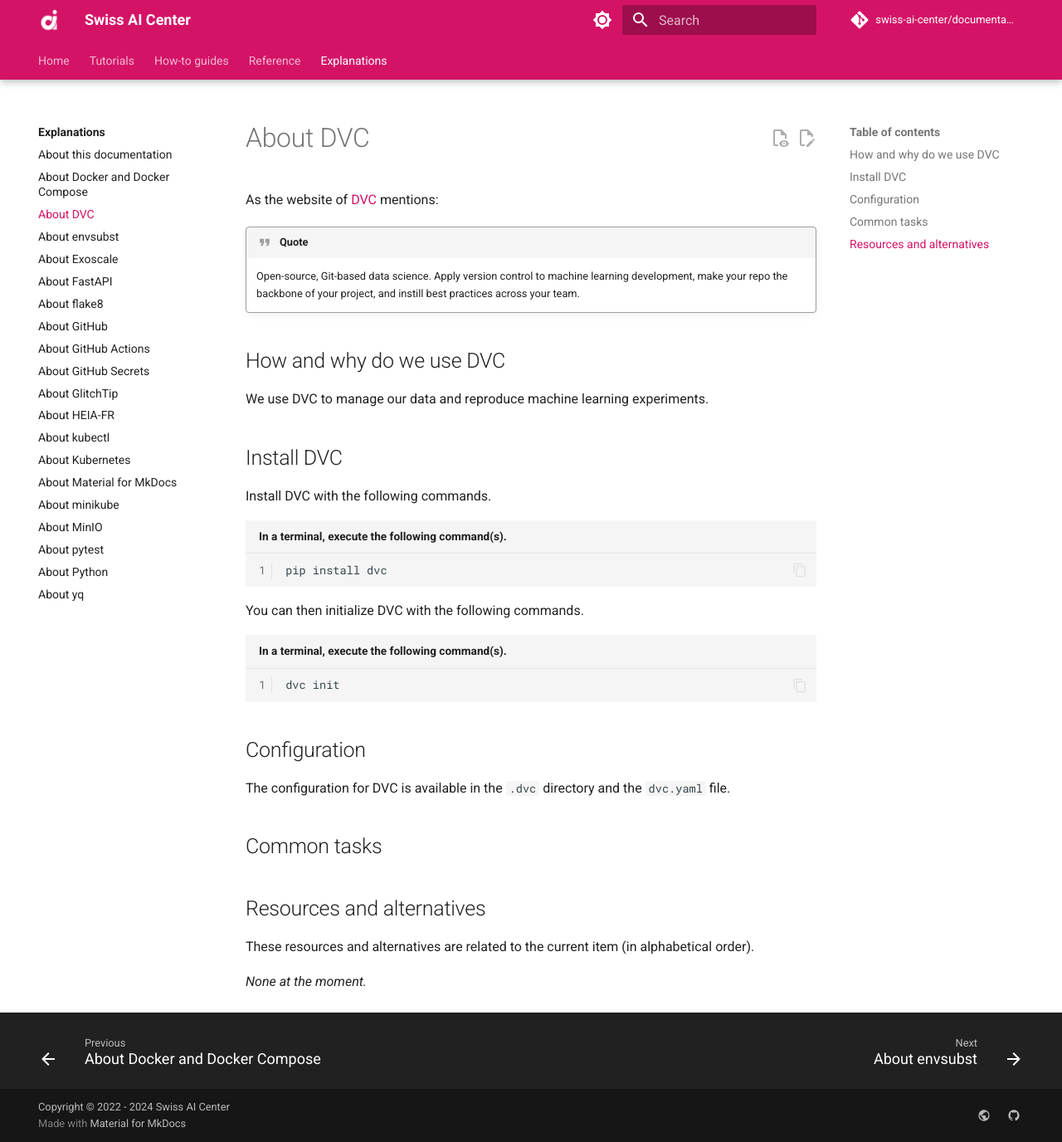
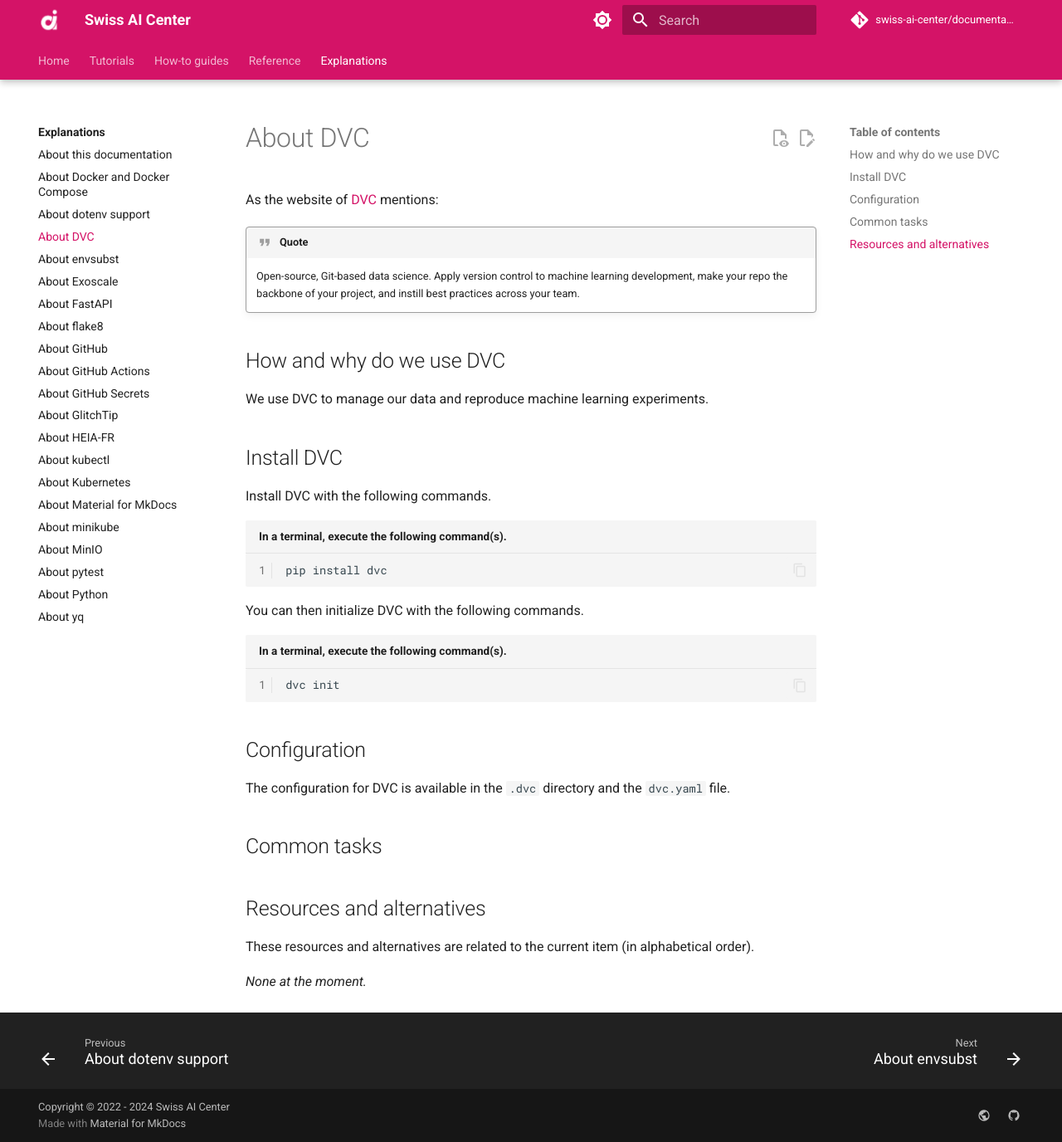
Before and after one commit to swiss-ai-center/documentation, an MkDocs documentation site: the page built from docs/explanations/about-dvc.md, in a window 1280 px wide and 1376 px high. Shown: the whole window at 83% size. Built offline with MkDocs 1.6.1 and Material for MkDocs 9.7.7, drawn with Linux system fonts in a browser that asks for light colours; comment, search, counter and statistics services are not loaded; part of the change alters nothing that is shown.

Commit message:
Added Dotenv doc (#54)

```diff
--- /dev/null
+++ b/docs/explanations/about-dotenv-support.md
@@ -0,0 +1,35 @@
+# About dotenv support
+
+As the website of
+[pydantic](https://docs.pydantic.dev/latest/concepts/pydantic_settings/#dotenv-env-support)
+mentions:
+
+!!! quote
+
+    `Dotenv` files (generally named `.env`) are a common pattern that make it easy
+    to use environment variables in a platform-independent manner.
+
+## How and why do we use dotenv
+
+`dotenv` is used to store environment variables in a file called `.env` and load
+them into the environment when the application starts. This is useful for local
+development. It is then overridden by the environment variables set in the
+repository secrets.
+
+## Install dotenv
+
+dotenv has no installation requirements. It is a simple file that is read by the
+application.
+
+## Configuration
+
+The `.env` file should be placed in the root of the project. Pydantic will
+automatically read the file and load the environment variables into the
+application when using the `BaseSettings` class.
+
+## Resources and alternatives
+
+These resources and alternatives are related to the current item (in
+alphabetical order).
+
+_None at the moment._
--- a/mkdocs.yml
+++ b/mkdocs.yml
@@ -65,6 +65,7 @@ nav:
       - explanations/index.md
       - About this documentation: explanations/about-this-documentation.md
       - About Docker and Docker Compose: explanations/about-docker-and-docker-compose.md
+      - About dotenv support: explanations/about-dotenv-support.md
       - About DVC: explanations/about-dvc.md
       - About envsubst: explanations/about-envsubst.md
       - About Exoscale: explanations/about-exoscale.md
```
Also changed, not shown: docs/reference/services/ydata-profiling.md (+5 -2 lines).
